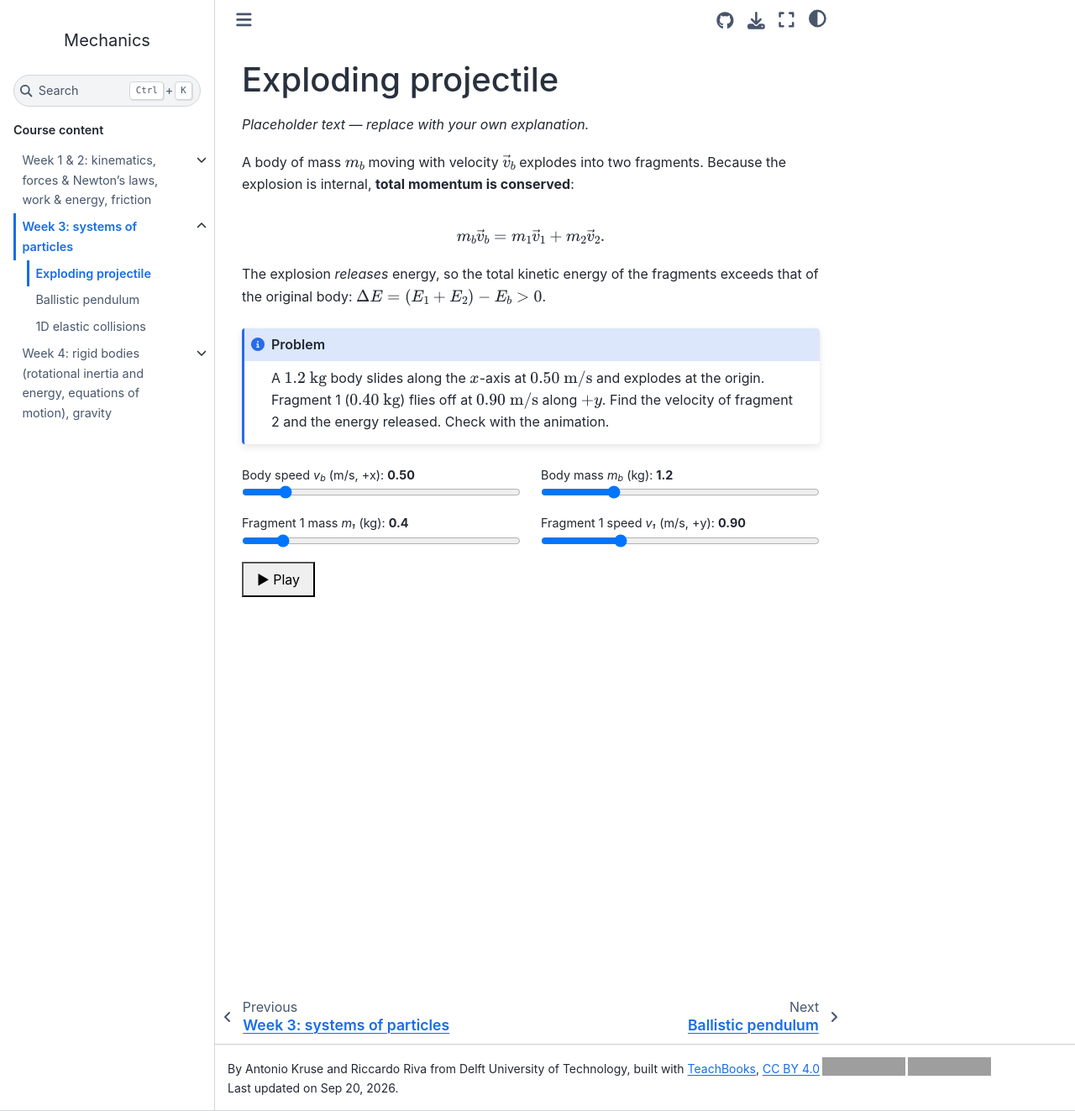
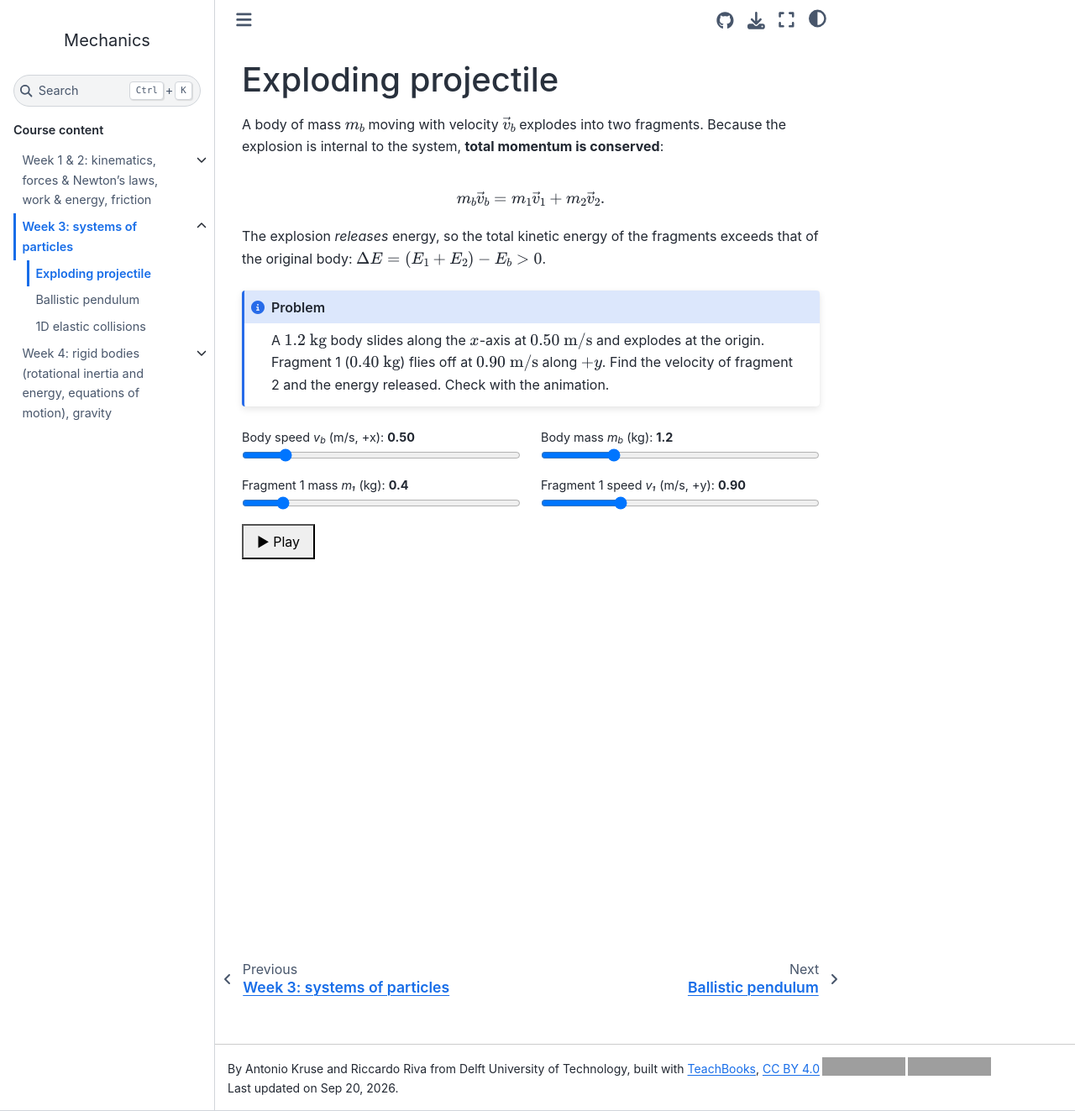
Before and after one commit to remriva/Mech, a Jupyter Book: the page built from book/week3/exploding_projectile.md, in a window 1280 px wide and 1323 px high. Shown: the whole window at 84% size. Built offline with Jupyter Book 1.0.4 settings and Sphinx 7.4.7 and the Sphinx Book theme 1.1.4, drawn with Linux system fonts in a browser that asks for light colours; comment, search, counter and statistics services are not loaded; grey boxes are pictures that could not be loaded.

Commit message:
Update exploding_projectile.md

```diff
--- a/book/week3/exploding_projectile.md
+++ b/book/week3/exploding_projectile.md
@@ -1,10 +1,8 @@
 (w3-exploding-projectile)=
 # Exploding projectile
 
-*Placeholder text — replace with your own explanation.*
-
 A body of mass $m_b$ moving with velocity $\vec v_b$ explodes into two fragments. Because the
-explosion is internal, **total momentum is conserved**:
+explosion is internal to the system, **total momentum is conserved**:
 
 $$
 m_b \vec v_b = m_1 \vec v_1 + m_2 \vec v_2 .
```
